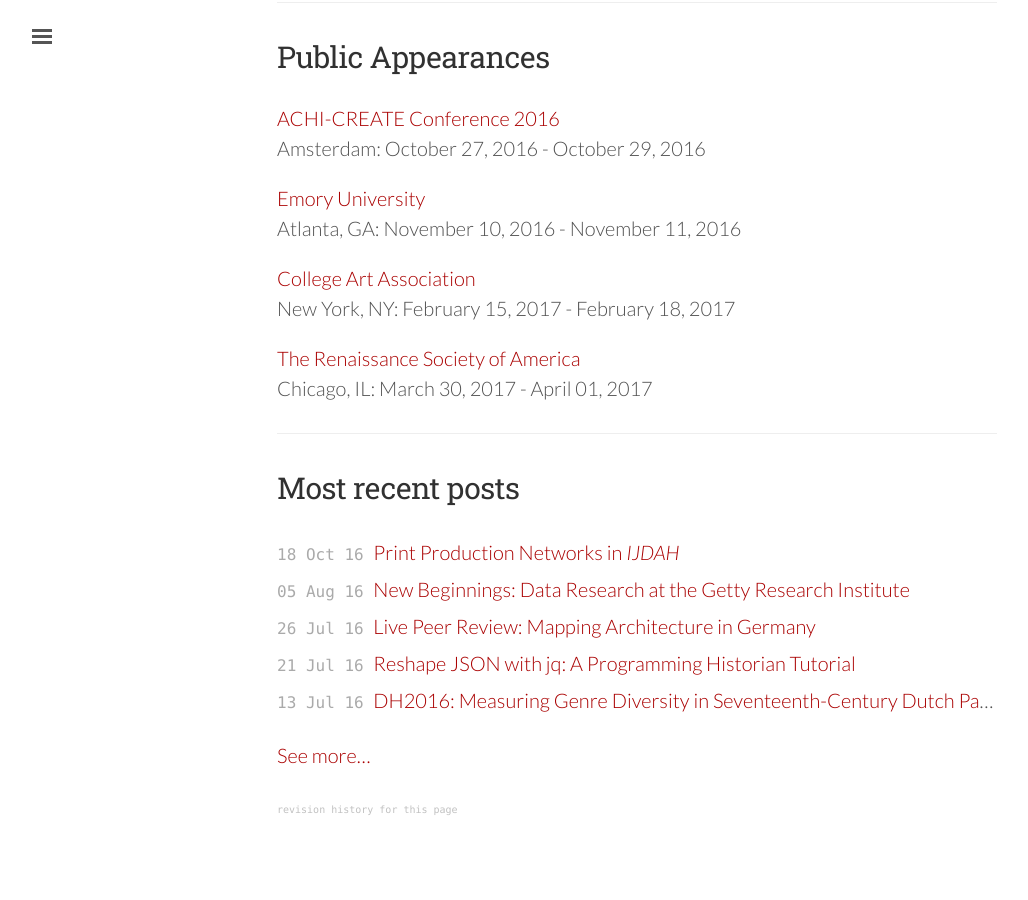
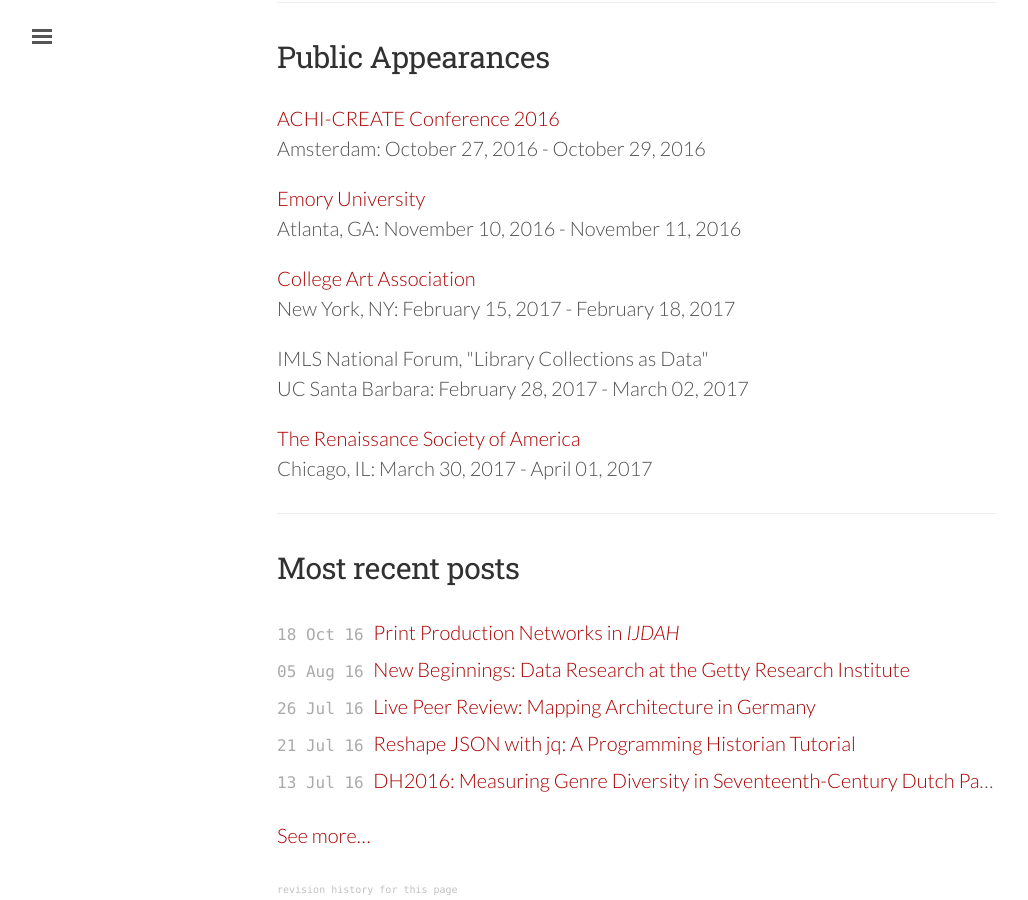
Before and after one commit to mdlincoln/mdlincoln.github.io, a Jekyll site: the page built from index.md, in a window 1280 px wide and 900 px high, scrolled down 597 px. Shown: the whole window, without its empty margins (3-1031 px from the left). Built offline with Jekyll 4.4.1, drawn with Linux system fonts in a browser that asks for light colours; nearby versions of some CDN libraries; before the commit the page ends 1417 px from its top, so only the background shows below that.

Commit message:
IMLS forum

```diff
--- a/_data/travel.yaml
+++ b/_data/travel.yaml
@@ -1,20 +1,24 @@
 - venue: ACHI-CREATE Conference 2016
   location: Amsterdam
   url: http://www.create.humanities.uva.nl/cfp-achi-create-conference-2016/
-  datestart: 2016-10-27 00:00:00 -0500
-  dateend: 2016-10-29 00:00:00 -0500
+  datestart: 2016-10-27 00:00:00 -0800
+  dateend: 2016-10-29 00:00:00 -0800
 - venue: College Art Association
   location: New York, NY
   url: http://www.collegeart.org/conference/
-  datestart: 2017-02-15 00:00:00 -0500
-  dateend: 2017-02-18 00:00:00 -0500
+  datestart: 2017-02-15 00:00:00 -0800
+  dateend: 2017-02-18 00:00:00 -0800
 - venue: The Renaissance Society of America
   location: Chicago, IL
   url: http://www.rsa.org/page/2017Chicago
-  datestart: 2017-03-30 00:00:00 -0500
-  dateend: 2017-04-01  00:00:00 -0500
+  datestart: 2017-03-30 00:00:00 -0800
+  dateend: 2017-04-01  00:00:00 -0800
 - venue: Emory University
   location: Atlanta, GA
-  datestart: 2016-11-10 00:00:00 -0500
-  dateend: 2016-11-11 00:00:00 -0500
+  datestart: 2016-11-10 00:00:00 -0800
+  dateend: 2016-11-11 00:00:00 -0800
   url: http://arthistory.emory.edu/home/index.html
+- venue: IMLS National Forum, "Library Collections as Data"
+  location: UC Santa Barbara
+  datestart: 2017-02-28 00:00:00 -0800
+  dateend: 2017-03-02 00:00:00 -0800
```
